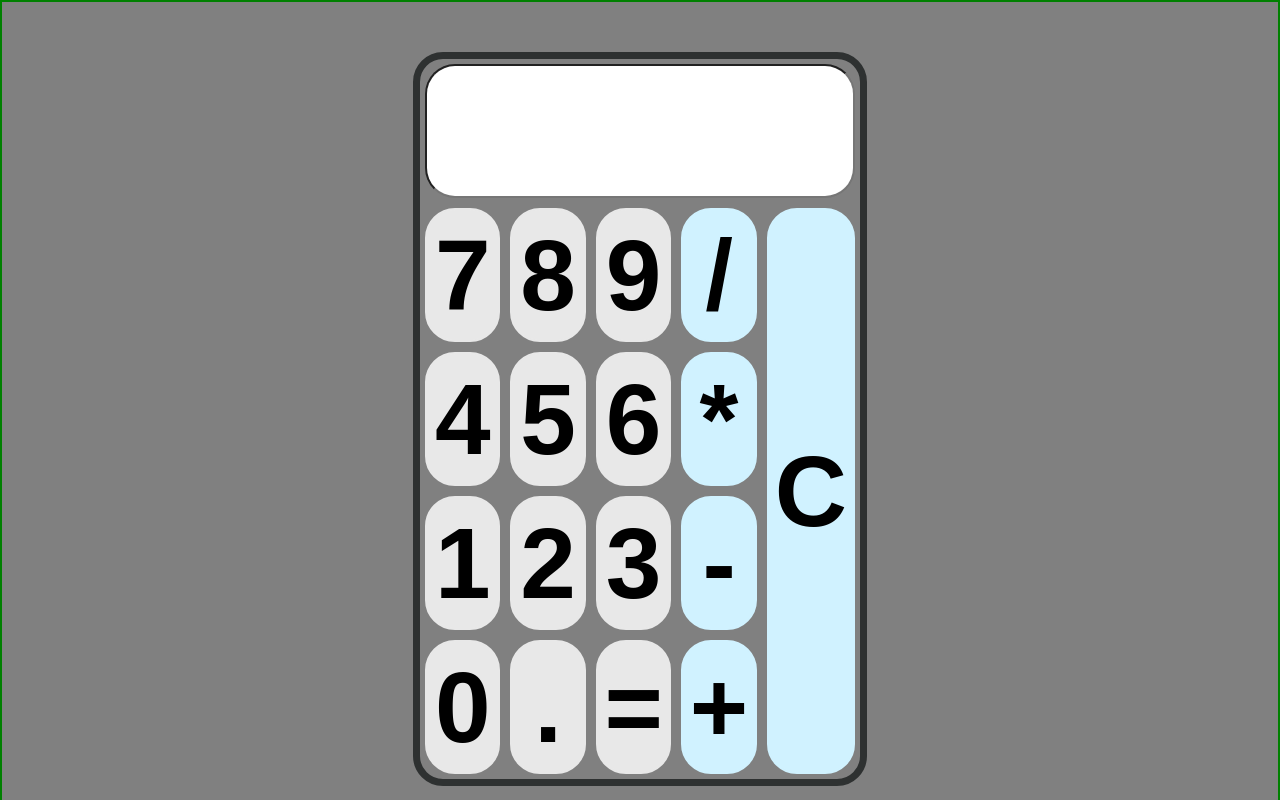
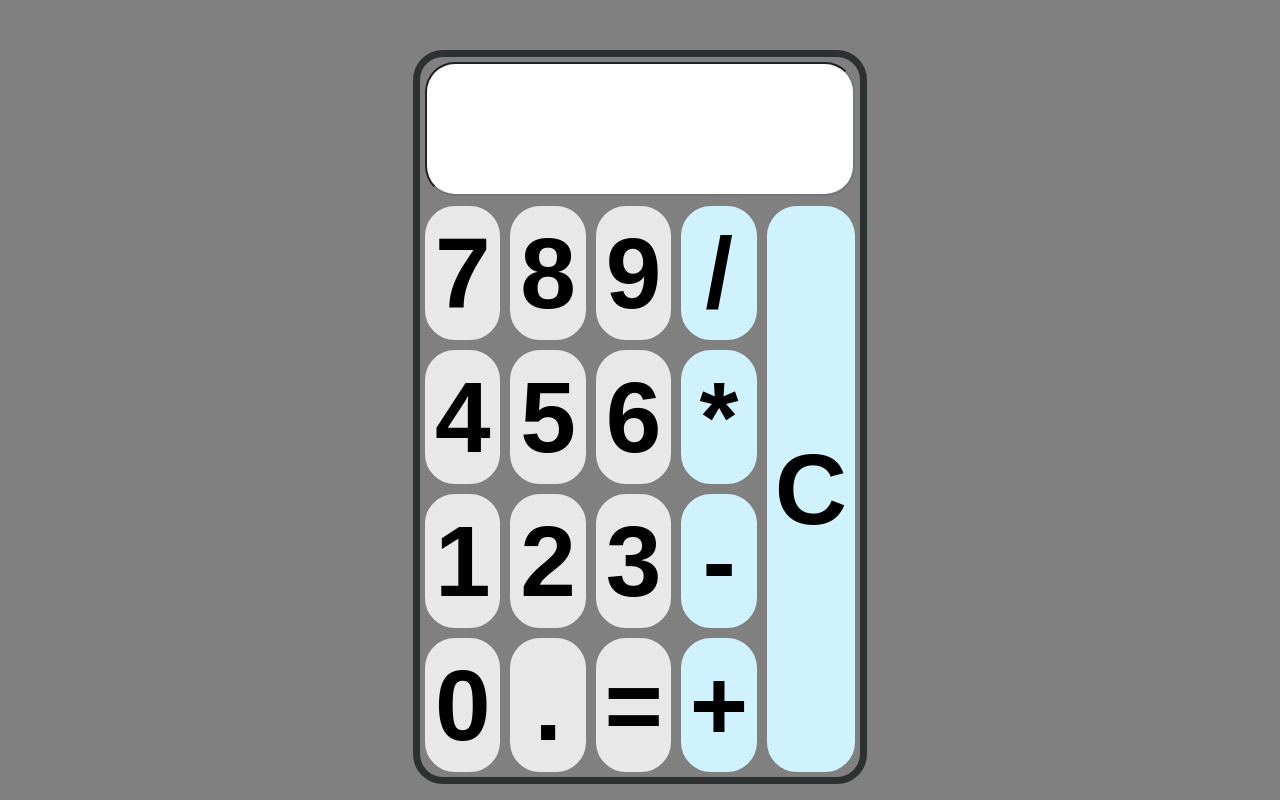
Before and after one commit to VadimSchmitz/react-calculator, a React (Create React App) app: page / in a window 1280 px wide. Built offline with nearby package versions, Linux system fonts and the light colour scheme.

Commit message:
Update index.css

```diff
--- a/src/index.css
+++ b/src/index.css
@@ -63,7 +63,6 @@ button, .calculator-input {
 }
 
 .body {
-  border: solid 2px green;
     padding: 50px;
     height: 100%;
     display: flex;
```
